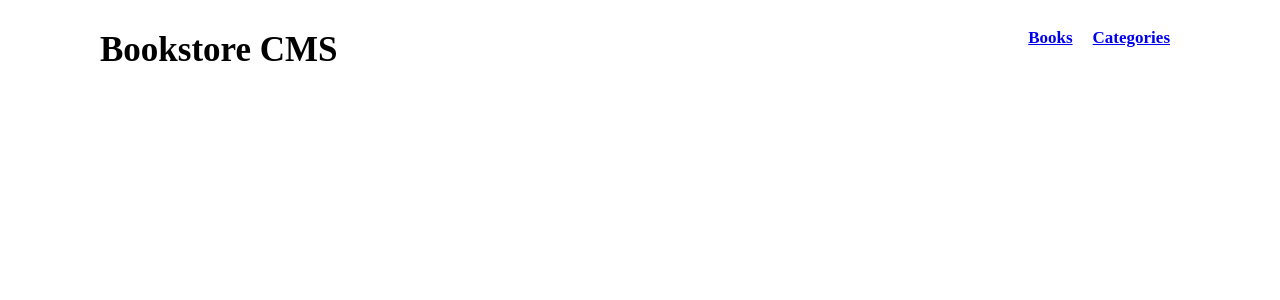
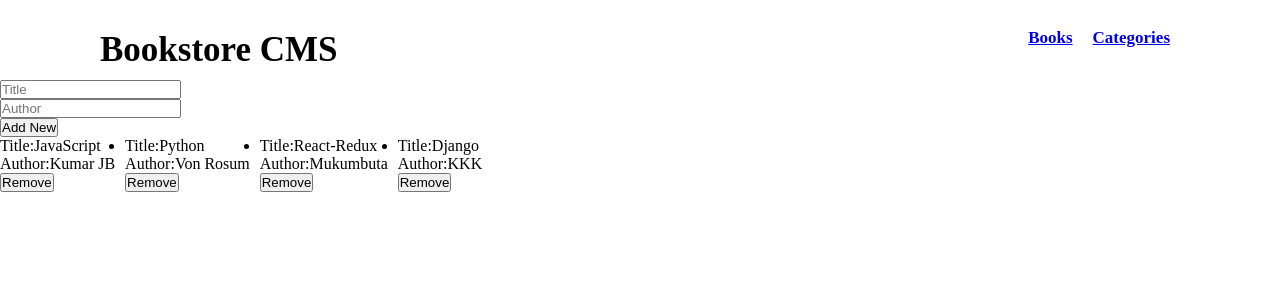
Before and after one commit to Mukumbuta/CMS_Bookstore, a React (Create React App) app: page / in a window 1280 px wide. Shown: the top 300 px of the page. Built offline with nearby package versions, Linux system fonts and the light colour scheme.

Commit message:
refactored to connect redux with react

```diff
--- a/src/App.js
+++ b/src/App.js
@@ -8,7 +8,7 @@
     <div className="App">
       <Navbar />
       <Routes>
-        <Route exact path="/books" element={<Books />} />
+        <Route exact path="/" element={<Books />} />
         <Route exact path="/categories" element={<Categories />} />
       </Routes>
     </div>
--- a/src/components/BooksContainer.js
+++ b/src/components/BooksContainer.js
@@ -1,32 +1,17 @@
-import React, { useState } from 'react';
-import { v4 as uuidv4 } from 'uuid';
+import React from 'react';
+import { useDispatch, useSelector } from 'react-redux';
+import { addActionCreator } from '../redux/books/book';
 import Form from './Form';
 import DisplayBookList from './DisplayBookList';
 
 const BooksContainer = () => {
-  const [bookDetails, setbookDetails] = useState(
-    {
-      id: null,
-      title: null,
-      author: null,
-    },
-  );
-
-  const addBook = (title, author) => {
-    const newBook = {
-      id: uuidv4(),
-      title,
-      author,
-    };
-    setbookDetails([
-      ...bookDetails, newBook,
-    ]);
-  };
+  const dispatch = useDispatch();
+  const bookDetails = useSelector((state) => state.booksReducer);
 
   return (
     <div className="container">
       <div className="inner">
-        <Form addBook={addBook} />
+        <Form dispatch={dispatch} action={addActionCreator} />
         <DisplayBookList
           bookDetails={bookDetails}
         />
--- a/src/components/DisplayBookList.js
+++ b/src/components/DisplayBookList.js
@@ -1,9 +1,9 @@
 import React from 'react';
-import PropTypes from 'prop-types';
+import { useSelector } from 'react-redux';
 import Book from './Book';
 
-const DisplayBookList = (props) => {
-  const { bookDetails } = props;
+const DisplayBookList = () => {
+  const bookDetails = useSelector((state) => state.booksReducer);
   return (
     <div>
       <ul>
@@ -15,8 +15,4 @@
   );
 };
 
-DisplayBookList.propTypes = {
-  bookDetails: PropTypes.string.isRequired,
-};
-
 export default DisplayBookList;
--- a/src/components/Form.js
+++ b/src/components/Form.js
@@ -15,10 +15,10 @@
   };
 
   const handleSubmit = (e) => {
-    const { addBook } = props;
+    const { dispatch, action } = props;
     const { title, author } = inputBook;
     e.preventDefault();
-    addBook(title, author);
+    dispatch(action(title, author));
     setInputBook({
       title: '',
       author: '',
@@ -27,13 +27,16 @@
 
   return (
     <div>
-      <form onSubmit={handleSubmit} className="form-cont">
+      <form action="#" onSubmit={handleSubmit} className="form-cont">
         <input
           type="text"
           placeholder="Title"
           className="book-title"
           name="title"
+          onChange={handleInput}
         />
+        {' '}
+        <br />
         <input
           type="text"
           placeholder="Author"
@@ -41,14 +44,17 @@
           name="author"
           onChange={handleInput}
         />
-        <button type="submit" className="submitBtn">Submit</button>
+        <br />
+        <button type="submit" className="submitBtn">Add New</button>
       </form>
     </div>
   );
 };
 
 Input.propTypes = {
-  addBook: PropTypes.func.isRequired,
+  dispatch: PropTypes.func.isRequired,
+  action: PropTypes.func.isRequired,
+
 };
 
 export default Input;
```
